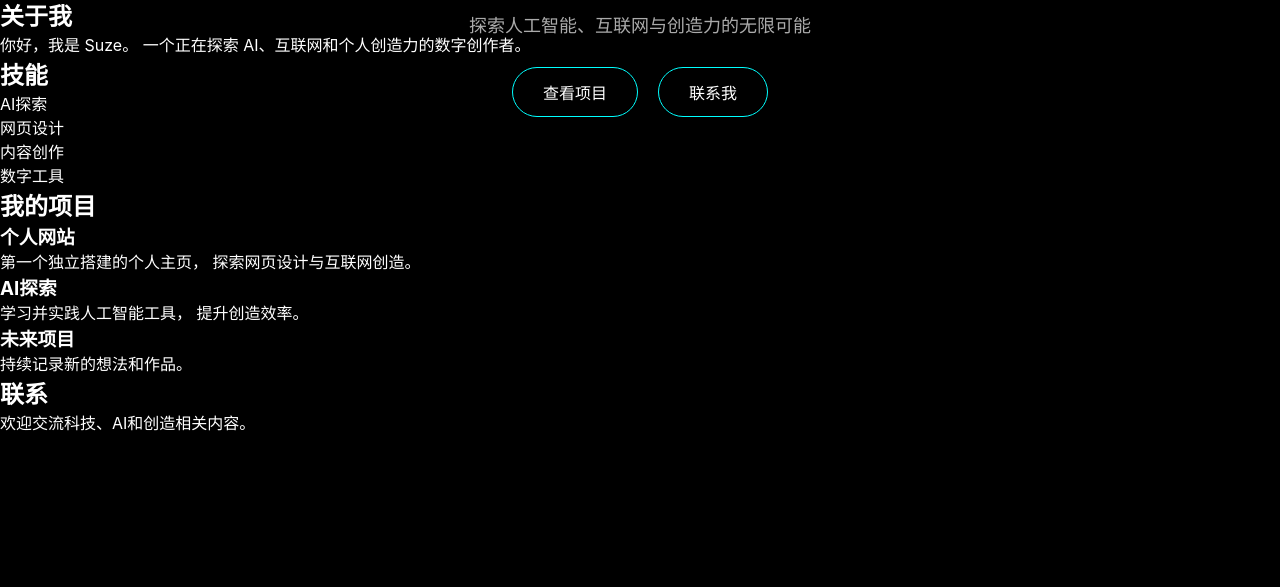
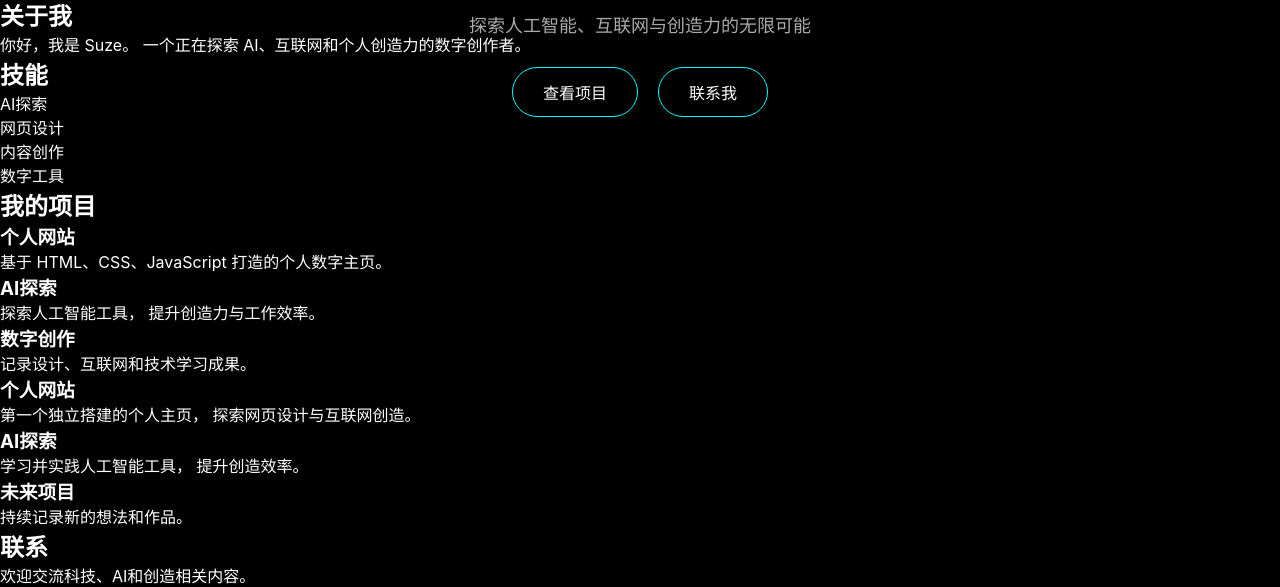
Before and after one commit to Fe1ix01/my-personal-website, a plain HTML site: page 我的个人网站/index.html in a window 1280 px wide. Shown: the part 1805-2392 px from the top of the page. Before the commit the page ends 2239 px from the top, so only its background shows below. Drawn offline with Linux system fonts and the light colour scheme.

Commit message:
Add project cards

```diff
--- a/我的个人网站/index.html
+++ b/我的个人网站/index.html
@@ -161,7 +161,55 @@ AI探索
 <h2>
 我的项目
 </h2>
+<div class="project-list">
 
+
+<div class="project-card">
+
+<h3>
+个人网站
+</h3>
+
+<p>
+基于 HTML、CSS、JavaScript
+打造的个人数字主页。
+</p>
+
+</div>
+
+
+
+<div class="project-card">
+
+<h3>
+AI探索
+</h3>
+
+<p>
+探索人工智能工具，
+提升创造力与工作效率。
+</p>
+
+</div>
+
+
+
+<div class="project-card">
+
+<h3>
+数字创作
+</h3>
+
+<p>
+记录设计、互联网和技术学习成果。
+</p>
+
+</div>
+
+
+</div>
+
+</section>
 
 <div class="cards">
 
```
